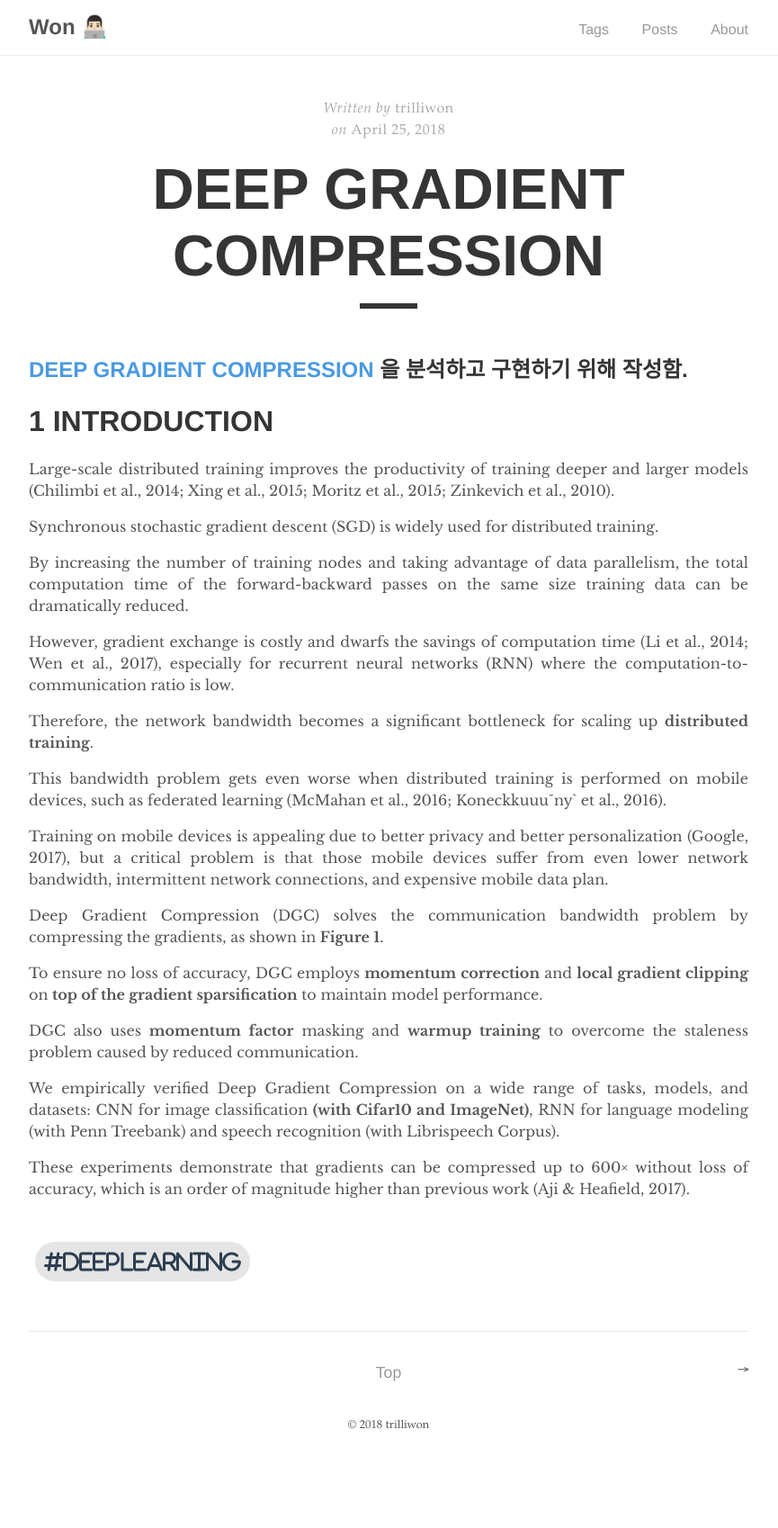
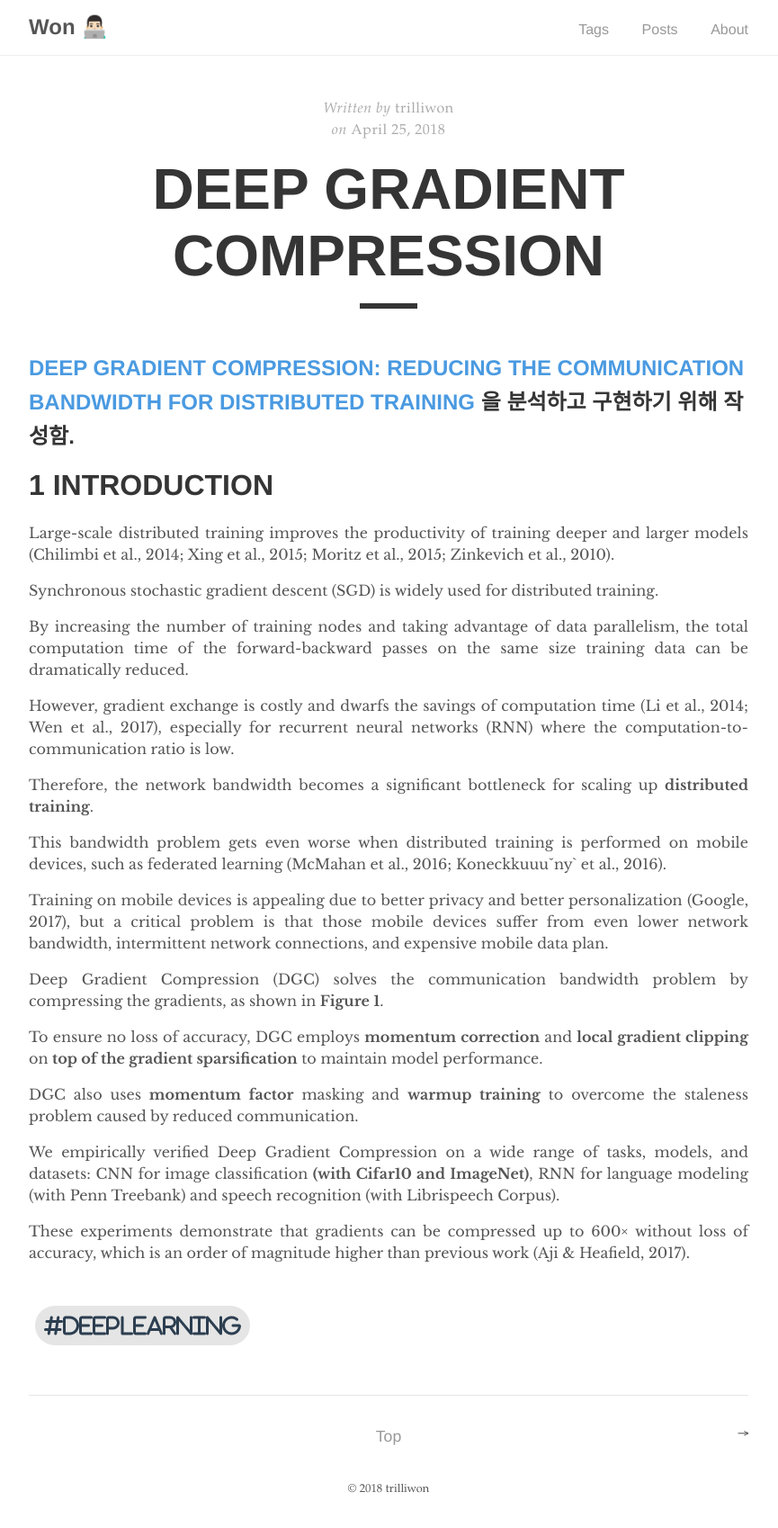
Before and after one commit to trilliwon/ABL, a Jekyll site: the page built from _posts/deeplearning/2018-04-25-deep-gradient-compression.md, in a window 1280 px wide. Shown: the whole page at 90% size, without its empty margins (208-1073 px from the left). Built offline with Jekyll 4.4.1, drawn with Linux system fonts in a browser that asks for light colours; nearby versions of some CDN libraries; before the commit the page ends 1627 px from its top, so only the background shows below that.

Commit message:
Wed Apr 25 13:59:12 KST 2018

```diff
--- a/_posts/deeplearning/2018-04-25-deep-gradient-compression.md
+++ b/_posts/deeplearning/2018-04-25-deep-gradient-compression.md
@@ -5,7 +5,7 @@ date:   2018-04-25 11:00:00 +0900
 tag: [Deeplearning]
 ---
 
-## [DEEP GRADIENT COMPRESSION](https://arxiv.org/pdf/1712.01887.pdf) 을 분석하고 구현하기 위해 작성함.
+## [DEEP GRADIENT COMPRESSION: REDUCING THE COMMUNICATION BANDWIDTH FOR DISTRIBUTED TRAINING](https://arxiv.org/pdf/1712.01887.pdf) 을 분석하고 구현하기 위해 작성함.
 
 
 # 1 INTRODUCTION
```
